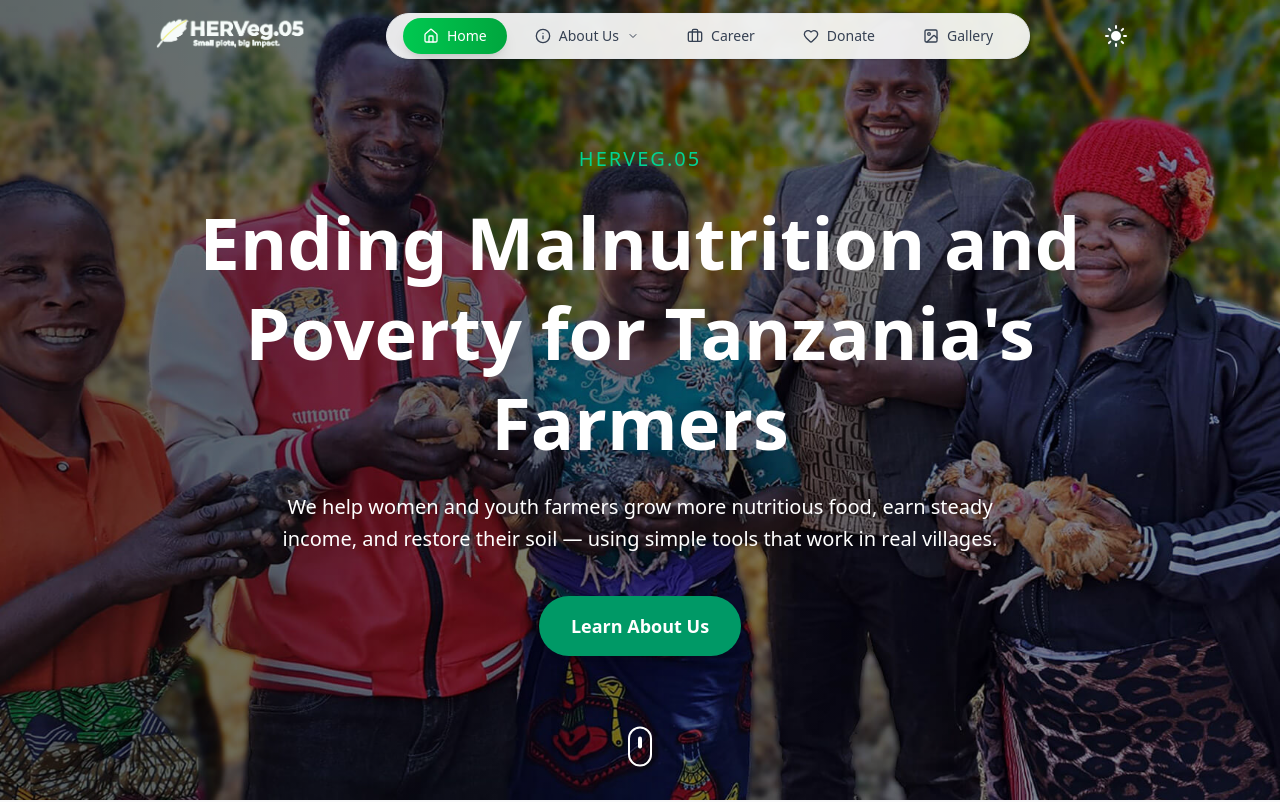
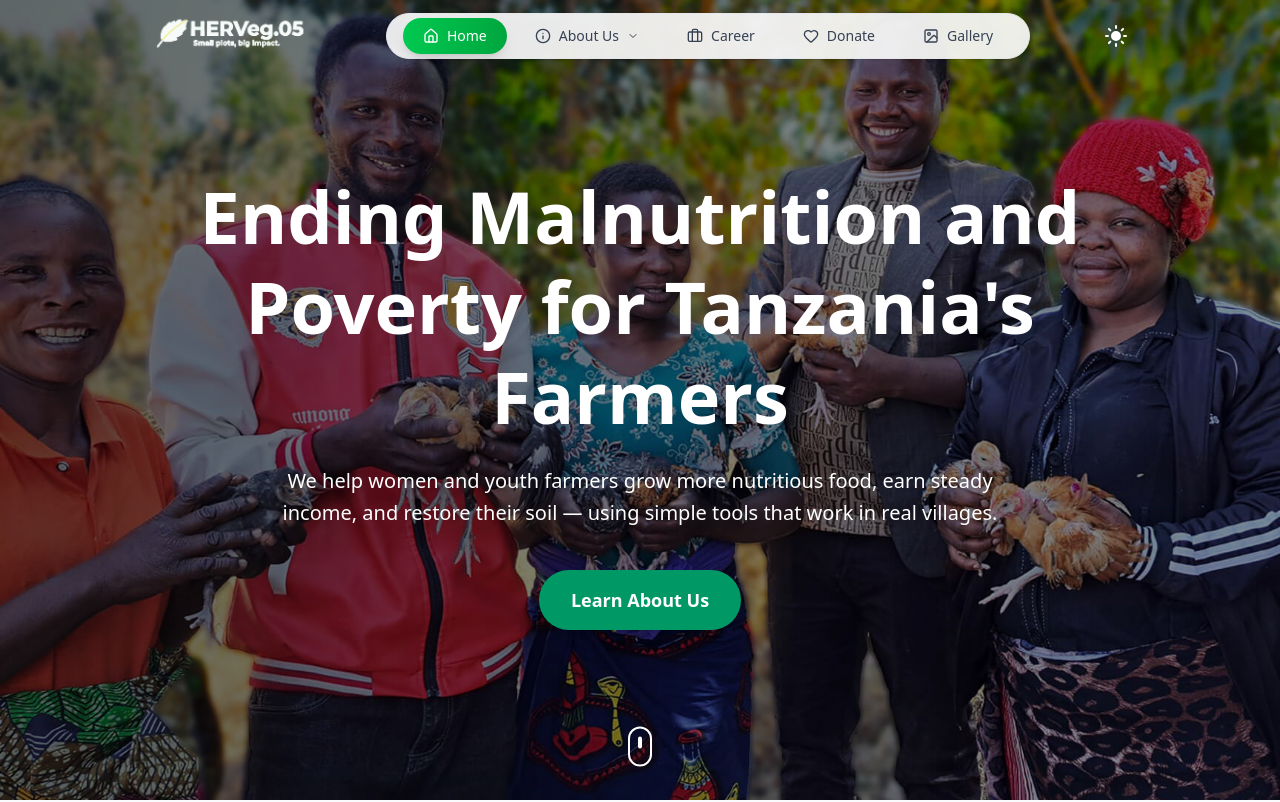
Before and after one commit to Mhando-Z/HervegWeb, a Next.js app: page / in a window 1280 px wide. Shown: the top 802 px of the page. Built offline with nearby package versions, Linux system fonts and the light colour scheme; a web font is replaced by a local one.

Commit message:
Phase One

```diff
--- a/src/components/HomePage.jsx
+++ b/src/components/HomePage.jsx
@@ -140,17 +140,6 @@ const HomePage = () => {
           transition={{ duration: 0.8 }}
           className="relative z-20 max-w-5xl mx-auto px-6 text-center text-white"
         >
-          <motion.div
-            initial={{ opacity: 0, y: 20 }}
-            animate={{ opacity: 1, y: 0 }}
-            transition={{ delay: 0.2, duration: 0.6 }}
-            className="mb-6"
-          >
-            <span className="text-lg md:text-xl font-light tracking-widest uppercase text-emerald-400">
-              HERVeg.05
-            </span>
-          </motion.div>
-
           <motion.h1
             initial={{ opacity: 0, y: 20 }}
             animate={{ opacity: 1, y: 0 }}
```
